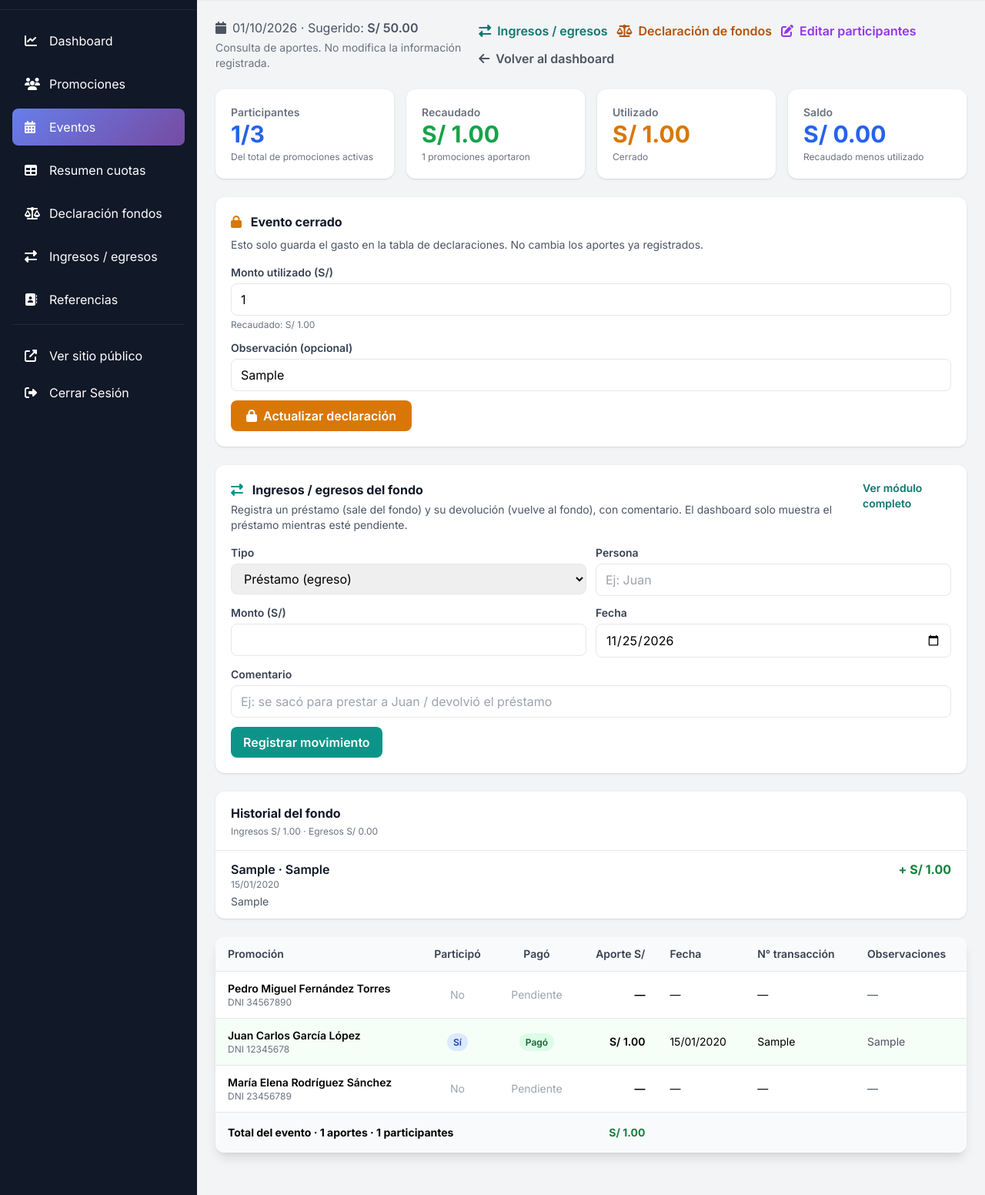
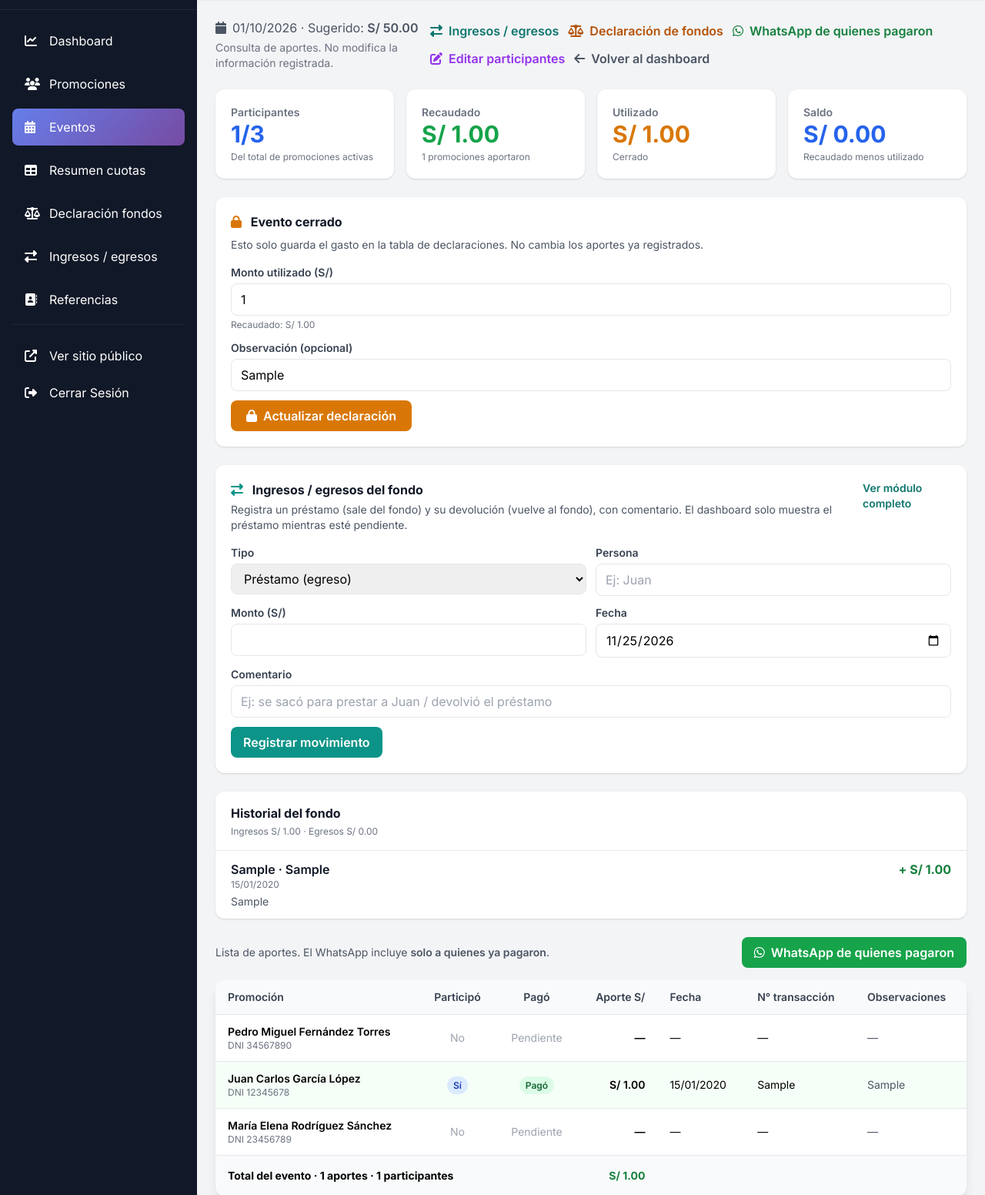
Before and after one commit to ingenioalex/VentaPOS, a Laravel app: page /seccionk/admin/eventos/1/detalle in a window 1280 px wide. Shown: the part 72-1624 px from the top of the page at 77% size. Run offline with Laravel 12, Linux system fonts and the light colour scheme; a user stored in the database is signed in; data comes from the database, SQL or seed files in the repository; tables that the repository leaves empty hold one stand-in row (values such as "Sample post"); some libraries are stand-ins or nearby versions.

Commit message:
Exportar a WhatsApp solo a quienes pagaron un evento
En el detalle del evento hay un botón que arma el texto con nombre, monto
y fecha de quienes ya pagaron. No incluye DNI ni cambia la base de datos.

Co-authored-by: Yuri Alexander Vargas Lazo <ingeniovargas@gmail.com>

```diff
--- a/app/Http/Controllers/SeccionK/Admin/AdminEventoController.php
+++ b/app/Http/Controllers/SeccionK/Admin/AdminEventoController.php
@@ -11,6 +11,7 @@ use App\Models\SeccionKParticipacion;
 use App\Models\SeccionKPromocion;
 use App\Support\SeccionKEsquema;
 use App\Support\SeccionKEstadisticas;
+use App\Support\SeccionKExport;
 use Illuminate\Http\Request;
 use Illuminate\Support\Facades\DB;
 use Illuminate\Support\Facades\File;
@@ -158,6 +159,60 @@ class AdminEventoController extends Controller
             SeccionKEstadisticas::detalleEvento($evento),
             SeccionKMovimiento::resumenFondo()
         ));
+    }
+
+    public function exportarPagos(Request $request, SeccionKEvento $evento)
+    {
+        $detalle = SeccionKEstadisticas::detalleEvento($evento);
+        $texto = $this->textoWhatsappPagados($evento, $detalle);
+
+        if ($request->get('formato') === 'descargar') {
+            return SeccionKExport::texto($texto, 'seccionk-'.$evento->id.'-pagaron-whatsapp');
+        }
+
+        return view('seccionk.admin.exportar-whatsapp', [
+            'titulo' => 'Pagaron · '.$evento->nombre,
+            'texto' => $texto,
+            'volver' => route('seccionk.admin.eventos.detalle', $evento),
+            'descargar' => route('seccionk.admin.eventos.detalle.exportar', [$evento, 'formato' => 'descargar']),
+        ]);
+    }
+
+    private function textoWhatsappPagados(SeccionKEvento $evento, array $detalle): string
+    {
+        $pagaron = collect($detalle['filas'])->where('pago', true)->values();
+        $lineas = [
+            '📋 *SECCIÓN K 2001*',
+            '⭐ *'.$evento->nombre.'*',
+            '📅 '.$evento->fecha->format('d/m/Y').' · Sugerido S/ '.number_format((float) $evento->monto, 2),
+            '',
+            'Pagaron: '.$pagaron->count().' · Recaudado S/ '.number_format((float) $detalle['recaudado'], 2),
+            '',
+        ];
+
+        if ($pagaron->isEmpty()) {
+            $lineas[] = 'Aún no hay pagos registrados.';
+
+            return implode("\n", $lineas);
+        }
+
+        foreach ($pagaron as $fila) {
+            $lineas[] = '👤 *'.$fila['promocion']->nombreCompleto().'*';
+            $detallePago = 'S/ '.number_format((float) $fila['monto'], 2);
+            if ($fila['fecha_pago']) {
+                $detallePago .= ' · '.$fila['fecha_pago']->format('d/m/Y');
+            }
+            if ($fila['transaccion']) {
+                $detallePago .= ' · '.$fila['transaccion'];
+            }
+            $lineas[] = $detallePago;
+            if ($fila['observaciones']) {
+                $lineas[] = $fila['observaciones'];
+            }
+            $lineas[] = '';
+        }
+
+        return rtrim(implode("\n", $lineas));
     }
 
     public function participantes(SeccionKEvento $evento)
--- a/resources/views/seccionk/admin/eventos/detalle.blade.php
+++ b/resources/views/seccionk/admin/eventos/detalle.blade.php
@@ -23,6 +23,9 @@
         </a>
         <a href="{{ route('seccionk.admin.declaracion') }}" class="text-amber-700 hover:text-amber-900 font-semibold">
             <i class="fas fa-balance-scale mr-2"></i>Declaración de fondos
+        </a>
+        <a href="{{ route('seccionk.admin.eventos.detalle.exportar', $evento) }}" class="text-green-700 hover:text-green-900 font-semibold">
+            <i class="fab fa-whatsapp mr-2"></i>WhatsApp de quienes pagaron
         </a>
         <a href="{{ route('seccionk.admin.eventos.participantes', $evento) }}" class="text-purple-600 hover:text-purple-800 font-semibold">
             <i class="fas fa-edit mr-2"></i>Editar participantes
@@ -72,6 +75,13 @@
     'eventoDestino' => $evento->getKey(),
     'mostrarHistorial' => true,
 ])
+
+<div class="mb-4 flex flex-col sm:flex-row sm:items-center sm:justify-between gap-3">
+    <p class="text-sm text-gray-600">Lista de aportes. El WhatsApp incluye <span class="font-semibold">solo a quienes ya pagaron</span>.</p>
+    <a href="{{ route('seccionk.admin.eventos.detalle.exportar', $evento) }}" class="inline-flex items-center justify-center bg-green-600 text-white px-4 py-2 rounded-lg hover:bg-green-700 font-semibold">
+        <i class="fab fa-whatsapp mr-2"></i>WhatsApp de quienes pagaron
+    </a>
+</div>
 
 <div class="space-y-3 lg:hidden mb-4">
     @forelse($filas as $fila)
--- a/routes/seccionk.php
+++ b/routes/seccionk.php
@@ -66,6 +66,8 @@ Route::middleware('seccionk.auth')->prefix('admin')->name('admin.')->group(funct
         ->parameters(['eventos' => 'evento']);
     Route::get('eventos/{evento}/detalle', [AdminEventoController::class, 'detalle'])
         ->name('eventos.detalle');
+    Route::get('eventos/{evento}/detalle/exportar', [AdminEventoController::class, 'exportarPagos'])
+        ->name('eventos.detalle.exportar');
     Route::get('eventos/{evento}/participantes', [AdminEventoController::class, 'participantes'])
         ->name('eventos.participantes');
     Route::post('eventos/{evento}/participantes', [AdminEventoController::class, 'guardarParticipantes'])
```
Also changed, not shown: tests/Feature/SeccionKEstadisticasEventosTest.php (+43 -0 lines).
